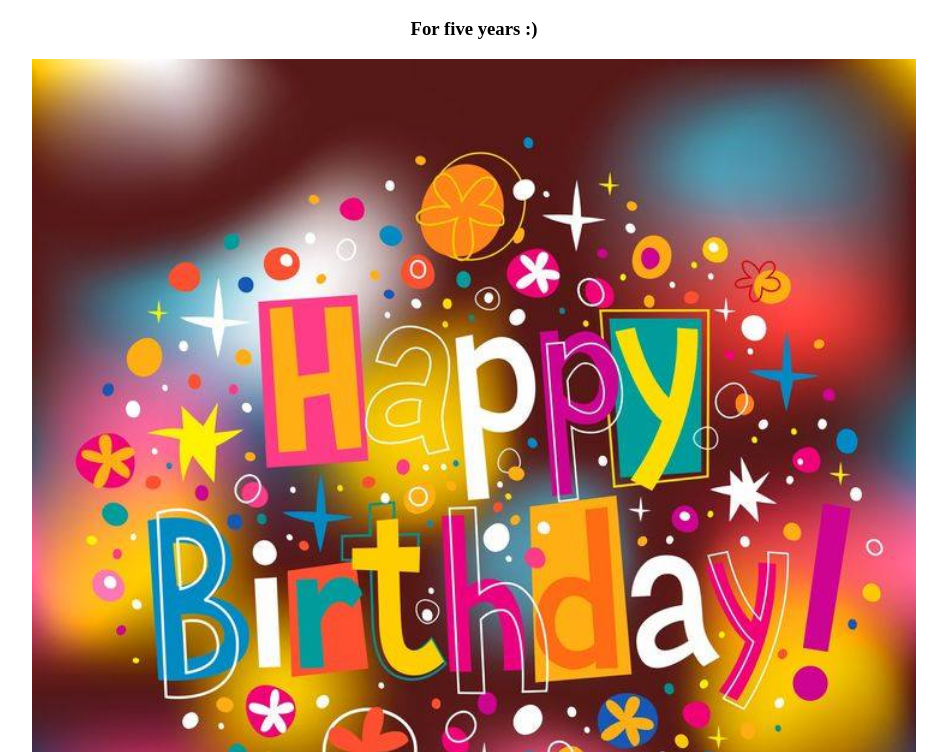
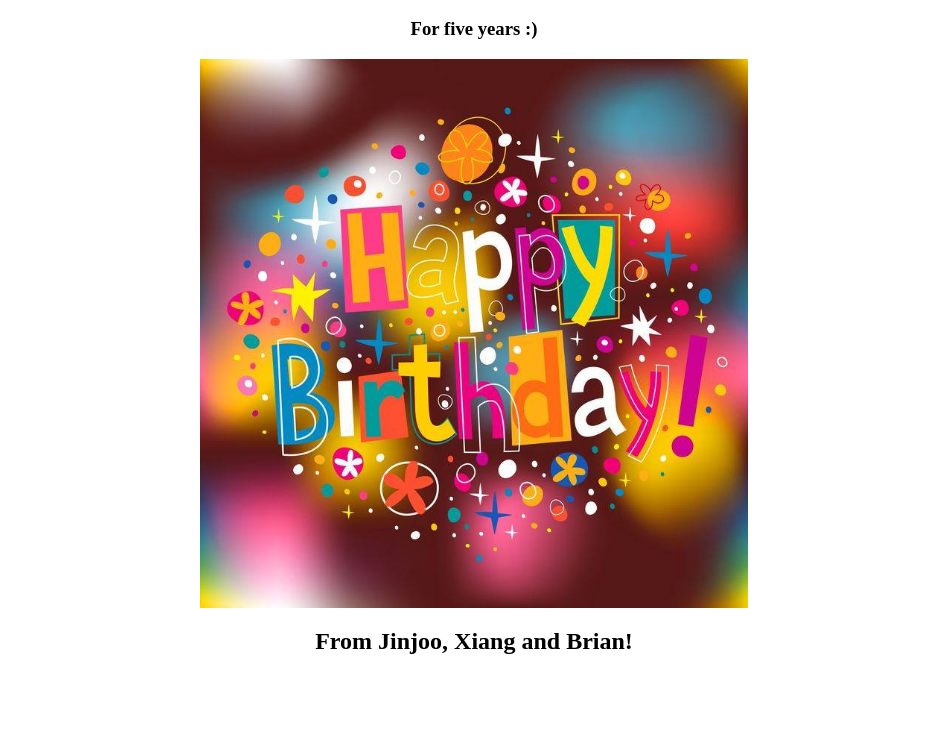
Before and after one commit to BrianInGermany/bdaypage, a plain HTML site: page index.html in a window 1280 px wide. Shown: the part 48-800 px from the top of the page, without its empty margins (166-1113 px from the left). Drawn offline with Linux system fonts and the light colour scheme.

Commit message:
edit index

```diff
--- a/index.html
+++ b/index.html
@@ -23,7 +23,7 @@
    <body>
        <h1 class="aligncenter">www.ali-rostami.com</h1>
        <h3 class="aligncenter">For five years :)</h3>
-       <div class="aligncenter">    <img src="happyb.jpg"  alt="birthday Boy" width="70%">
+       <div class="aligncenter">    <img src="happyb.jpg"  alt="birthday Boy" height="70%">
        </div>
        <h2 class="aligncenter">From Jinjoo, Xiang and Brian!</h2>
    </body>
```
